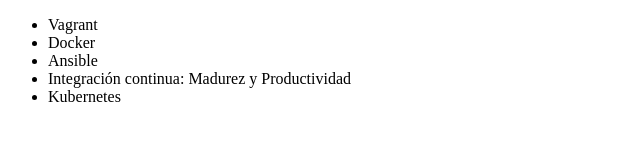
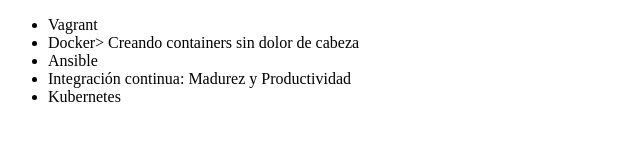
Before and after one commit to Mrincon30/AluraOne-GitInicial, a plain HTML site: page index.html in a window 1280 px wide. Shown: the whole page, without its empty margins (0-640 px from the left). Drawn offline with Linux system fonts and the light colour scheme.

Commit message:
Actualizando nombre del curso Docker

```diff
--- a/index.html
+++ b/index.html
@@ -7,7 +7,7 @@
 <body>
      <ul>
          <li> Vagrant </li>
-         <li> Docker </li>
+         <li> Docker> Creando containers sin dolor de cabeza </li>
          <li> Ansible </li>
          <li> Integración continua: Madurez y Productividad</li>
          <li> Kubernetes</li>
```
